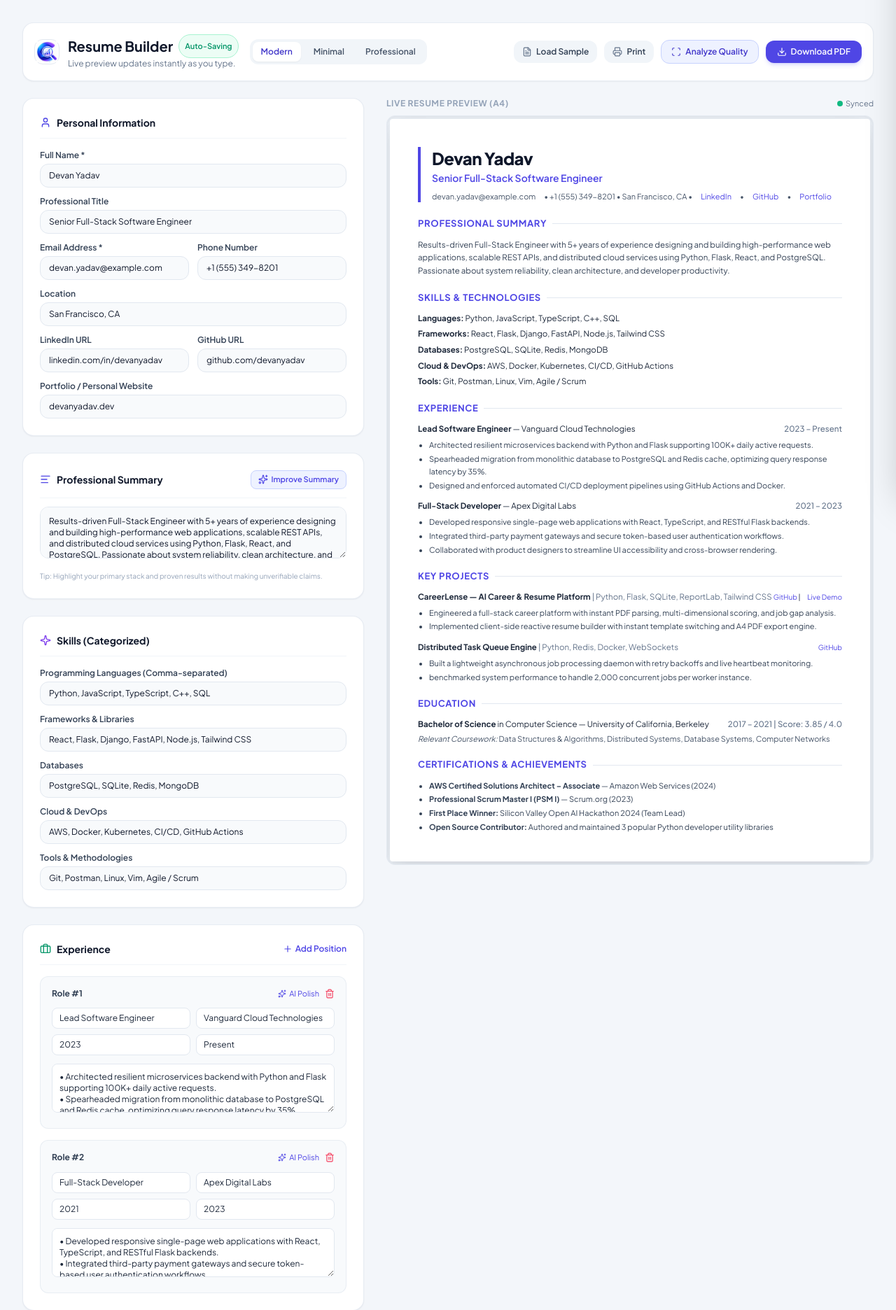
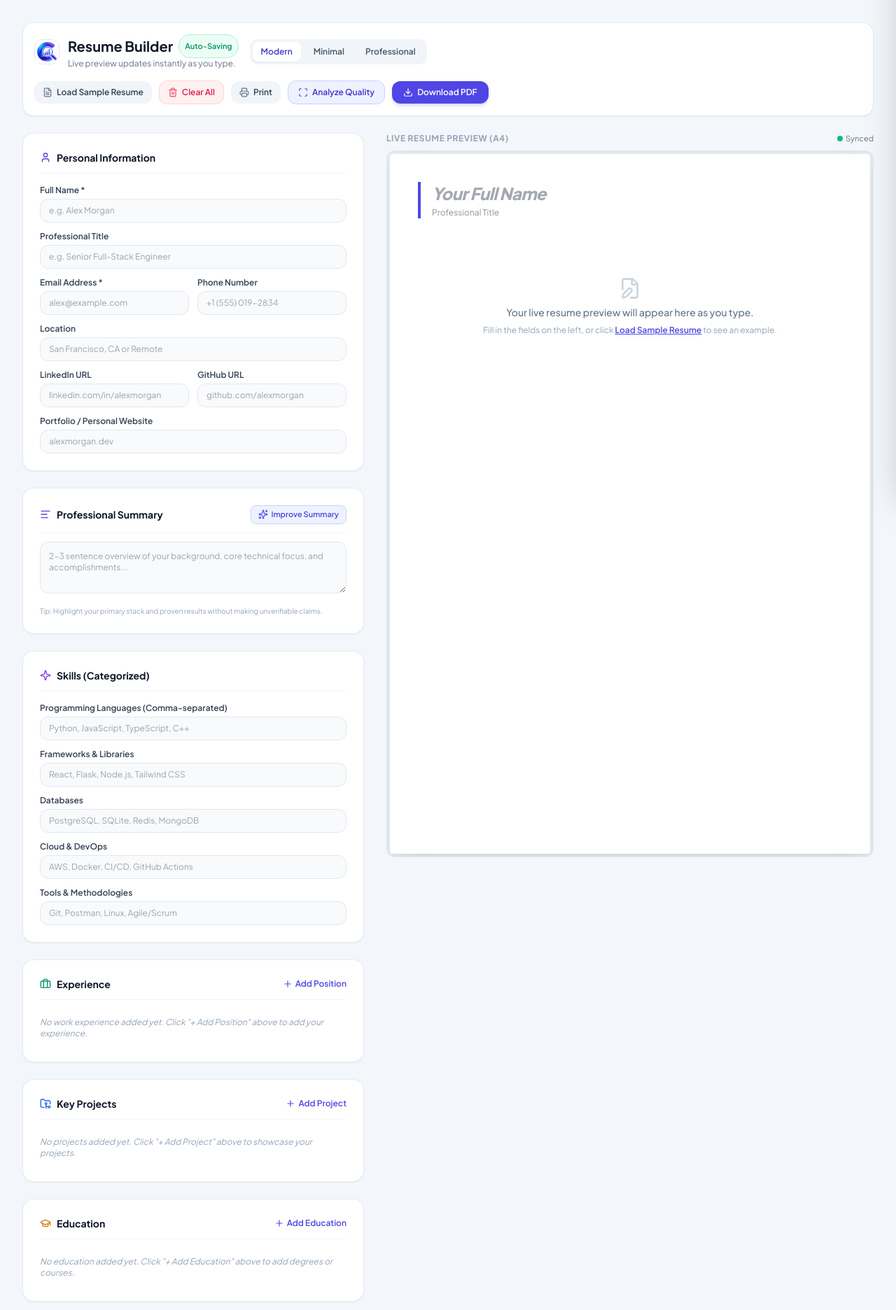
Before and after one commit to devyadav0011/CareerLense, a Flask app: page /builder in a window 1280 px wide. Shown: the part 98-1970 px from the top of the page at 70% size. Run offline with Flask 3, Linux system fonts and the light colour scheme; some libraries are stand-ins or nearby versions.

Commit message:
solving issue

```diff
--- a/app/static/js/builder.js
+++ b/app/static/js/builder.js
@@ -121,18 +121,94 @@
         loadInitialResumeData();
     }
 
+    function setInputValue(id, val) {
+        const el = document.getElementById(id);
+        if (el) el.value = val || '';
+    }
+
+    function hasResumeContent(data) {
+        if (!data) return false;
+        const pi = data.personal_info || {};
+        for (const k in pi) {
+            if (typeof pi[k] === 'string' && pi[k].trim().length > 0) return true;
+        }
+        const sk = data.skills || {};
+        for (const k in sk) {
+            if (Array.isArray(sk[k]) && sk[k].length > 0) return true;
+            if (typeof sk[k] === 'string' && sk[k].trim().length > 0) return true;
+        }
+        if (Array.isArray(data.experience) && data.experience.some(e => (e.position && e.position.trim()) || (e.company && e.company.trim()) || (e.description && e.description.trim()))) return true;
+        if (Array.isArray(data.projects) && data.projects.some(p => (p.name && p.name.trim()) || (p.description && p.description.trim()))) return true;
+        if (Array.isArray(data.education) && data.education.some(ed => (ed.institution && ed.institution.trim()) || (ed.degree && ed.degree.trim()))) return true;
+        if (Array.isArray(data.certifications) && data.certifications.some(c => (c.certification && c.certification.trim()) || (c.name && c.name.trim()))) return true;
+        if (Array.isArray(data.achievements) && data.achievements.some(a => (a.title && a.title.trim()) || (a.description && a.description.trim()))) return true;
+        return false;
+    }
+
     async function loadInitialResumeData() {
         try {
             const res = await fetch('/api/resume/current');
             const data = await res.json();
-            if (data.resume && data.resume.structured_data && Object.keys(data.resume.structured_data).length > 0) {
+            if (data.resume && data.resume.structured_data && hasResumeContent(data.resume.structured_data)) {
                 populateForm(data.resume.structured_data);
                 return;
             }
         } catch (e) {}
 
-        // If nothing in session, load sample by default for instant delight
-        populateForm(SAMPLE_RESUME);
+        // Default: Open with empty fields. Do not automatically populate dummy data.
+        clearAllForm(false);
+    }
+
+    function clearAllForm(syncServer = true) {
+        if (saveTimeout) {
+            clearTimeout(saveTimeout);
+            saveTimeout = null;
+        }
+
+        resumeData.personal_info = {
+            full_name: '',
+            title: '',
+            email: '',
+            phone: '',
+            location: '',
+            linkedin: '',
+            github: '',
+            portfolio: '',
+            summary: ''
+        };
+        resumeData.skills = {
+            programming_languages: [],
+            frameworks: [],
+            databases: [],
+            cloud: [],
+            tools: [],
+            all: []
+        };
+        resumeData.experience = [];
+        resumeData.projects = [];
+        resumeData.education = [];
+        resumeData.certifications = [];
+        resumeData.achievements = [];
+
+        const inputIds = [
+            'pi_fullName', 'pi_title', 'pi_email', 'pi_phone', 'pi_location',
+            'pi_linkedin', 'pi_github', 'pi_portfolio', 'pi_summary',
+            'skills_lang', 'skills_frameworks', 'skills_databases', 'skills_cloud', 'skills_tools',
+            'certifications_text', 'achievements_text'
+        ];
+        inputIds.forEach(id => setInputValue(id, ''));
+
+        renderExperienceList();
+        renderProjectsList();
+        renderEducationList();
+        renderLivePreview();
+
+        if (syncServer) {
+            try {
+                fetch('/api/resume/current', { method: 'DELETE' });
+            } catch (e) {}
+            window.CareerLense?.showToast('Resume form cleared', 'info');
+        }
     }
 
     function populateForm(data) {
@@ -140,23 +216,23 @@
 
         // Personal info
         const pi = data.personal_info || {};
-        document.getElementById('pi_fullName').value = pi.full_name || '';
-        document.getElementById('pi_title').value = pi.title || '';
-        document.getElementById('pi_email').value = pi.email || '';
-        document.getElementById('pi_phone').value = pi.phone || '';
-        document.getElementById('pi_location').value = pi.location || '';
-        document.getElementById('pi_linkedin').value = pi.linkedin || '';
-        document.getElementById('pi_github').value = pi.github || '';
-        document.getElementById('pi_portfolio').value = pi.portfolio || '';
-        document.getElementById('pi_summary').value = pi.summary || '';
+        setInputValue('pi_fullName', pi.full_name || '');
+        setInputValue('pi_title', pi.title || '');
+        setInputValue('pi_email', pi.email || '');
+        setInputValue('pi_phone', pi.phone || '');
+        setInputValue('pi_location', pi.location || '');
+        setInputValue('pi_linkedin', pi.linkedin || '');
+        setInputValue('pi_github', pi.github || '');
+        setInputValue('pi_portfolio', pi.portfolio || '');
+        setInputValue('pi_summary', pi.summary || '');
 
         // Skills
         const sk = data.skills || {};
-        document.getElementById('skills_lang').value = (sk.programming_languages || []).join(', ');
-        document.getElementById('skills_frameworks').value = (sk.frameworks || []).join(', ');
-        document.getElementById('skills_databases').value = (sk.databases || []).join(', ');
-        document.getElementById('skills_cloud').value = (sk.cloud || []).join(', ');
-        document.getElementById('skills_tools').value = (sk.tools || []).join(', ');
+        setInputValue('skills_lang', (sk.programming_languages || []).join(', '));
+        setInputValue('skills_frameworks', (sk.frameworks || []).join(', '));
+        setInputValue('skills_databases', (sk.databases || []).join(', '));
+        setInputValue('skills_cloud', (sk.cloud || []).join(', '));
+        setInputValue('skills_tools', (sk.tools || []).join(', '));
 
         // Experience
         resumeData.experience = JSON.parse(JSON.stringify(data.experience || []));
@@ -172,15 +248,19 @@
 
         // Certifications & Achievements
         if (data.certifications && data.certifications.length > 0) {
-            document.getElementById('certifications_text').value = data.certifications.map(c =>
+            setInputValue('certifications_text', data.certifications.map(c =>
                 `${c.certification || c.name || ''} | ${c.issuer || ''} | ${c.date || ''}`
-            ).join('\n');
+            ).join('\n'));
+        } else {
+            setInputValue('certifications_text', '');
         }
 
         if (data.achievements && data.achievements.length > 0) {
-            document.getElementById('achievements_text').value = data.achievements.map(a =>
+            setInputValue('achievements_text', data.achievements.map(a =>
                 a.title ? `${a.title}: ${a.description || ''}` : (a.description || '')
-            ).join('\n');
+            ).join('\n'));
+        } else {
+            setInputValue('achievements_text', '');
         }
 
         syncModelFromInputs();
@@ -206,14 +286,21 @@
             }
         });
 
-        // Load sample button
+        // Load sample resume button
         document.getElementById('loadSampleBtn')?.addEventListener('click', () => {
             populateForm(SAMPLE_RESUME);
+            scheduleAutoSave();
             window.CareerLense?.showToast('Loaded sample software engineer resume!', 'success');
+        });
+
+        // Clear all button
+        document.getElementById('clearAllBtn')?.addEventListener('click', () => {
+            clearAllForm(true);
         });
     }
 
     function syncModelFromInputs() {
+        if (!document.getElementById('pi_fullName')) return;
         resumeData.personal_info.full_name = document.getElementById('pi_fullName')?.value.trim() || '';
         resumeData.personal_info.title = document.getElementById('pi_title')?.value.trim() || '';
         resumeData.personal_info.email = document.getElementById('pi_email')?.value.trim() || '';
@@ -337,6 +424,11 @@
         if (!container) return;
 
         container.innerHTML = '';
+        if (resumeData.experience.length === 0) {
+            container.innerHTML = '<p class="text-xs text-slate-400 dark:text-slate-500 italic py-2">No work experience added yet. Click "+ Add Position" above to add your experience.</p>';
+            return;
+        }
+
         resumeData.experience.forEach((exp, idx) => {
             const card = document.createElement('div');
             card.className = 'p-4 rounded-xl bg-slate-50 dark:bg-slate-800/60 border border-slate-200/70 dark:border-slate-700 space-y-3';
@@ -384,6 +476,7 @@
                         resumeData.experience[i].description = d.improved;
                         renderExperienceList();
                         renderLivePreview();
+                        scheduleAutoSave();
                         window.CareerLense?.showToast('Bullet points improved!', 'success');
                     }
                 } catch (err) {
@@ -400,6 +493,11 @@
         if (!container) return;
 
         container.innerHTML = '';
+        if (resumeData.projects.length === 0) {
+            container.innerHTML = '<p class="text-xs text-slate-400 dark:text-slate-500 italic py-2">No projects added yet. Click "+ Add Project" above to showcase your projects.</p>';
+            return;
+        }
+
         resumeData.projects.forEach((proj, idx) => {
             const card = document.createElement('div');
             card.className = 'p-4 rounded-xl bg-slate-50 dark:bg-slate-800/60 border border-slate-200/70 dark:border-slate-700 space-y-3';
@@ -447,6 +545,7 @@
                         resumeData.projects[i].description = d.improved;
                         renderProjectsList();
                         renderLivePreview();
+                        scheduleAutoSave();
                         window.CareerLense?.showToast('Project description improved!', 'success');
                     }
                 } catch (err) {
@@ -463,6 +562,10 @@
         if (!container) return;
 
         container.innerHTML = '';
+        if (resumeData.education.length === 0) {
+            container.innerHTML = '<p class="text-xs text-slate-400 dark:text-slate-500 italic py-2">No education added yet. Click "+ Add Education" above to add degrees or courses.</p>';
+            return;
+        }
         resumeData.education.forEach((edu, idx) => {
             const card = document.createElement('div');
             card.className = 'p-4 rounded-xl bg-slate-50 dark:bg-slate-800/60 border border-slate-200/70 dark:border-slate-700 space-y-3';
@@ -494,13 +597,30 @@
         const sheet = document.getElementById('resumePreviewSheet');
         if (!sheet) return;
 
-        const pi = resumeData.personal_info;
-        const skills = resumeData.skills;
-        const exp = resumeData.experience;
-        const projs = resumeData.projects;
-        const edu = resumeData.education;
-        const certs = resumeData.certifications;
-        const ach = resumeData.achievements;
+        const pi = resumeData.personal_info || {};
+        const skills = resumeData.skills || {};
+        const exp = resumeData.experience || [];
+        const projs = resumeData.projects || [];
+        const edu = resumeData.education || [];
+        const certs = resumeData.certifications || [];
+        const ach = resumeData.achievements || [];
+
+        if (!hasResumeContent(resumeData)) {
+            sheet.innerHTML = `
+                <!-- Resume Header Placeholder -->
+                <div class="preview-header">
+                    <h1 class="text-2xl font-black tracking-tight opacity-40 italic">Your Full Name</h1>
+                    <p class="text-xs opacity-50 mt-1">Professional Title</p>
+                </div>
+                <div class="py-16 text-center text-slate-400 dark:text-slate-500 space-y-2">
+                    <i data-lucide="file-edit" class="w-8 h-8 mx-auto text-slate-300 dark:text-slate-600 mb-2"></i>
+                    <p class="text-sm font-medium text-slate-500 dark:text-slate-400">Your live resume preview will appear here as you type.</p>
+                    <p class="text-xs text-slate-400">Fill in the fields on the left, or click <button type="button" class="text-brand-600 dark:text-brand-400 font-semibold underline hover:no-underline" onclick="window.CareerLenseBuilder.loadSample()">Load Sample Resume</button> to see an example.</p>
+                </div>
+            `;
+            if (window.lucide) window.lucide.createIcons();
+            return;
+        }
 
         let contactParts = [];
         if (pi.email) contactParts.push(`<a href="mailto:${escapeHtml(pi.email)}" class="hover:underline">${escapeHtml(pi.email)}</a>`);
@@ -640,17 +760,24 @@
         if (saveTimeout) clearTimeout(saveTimeout);
         saveTimeout = setTimeout(async () => {
             try {
-                await fetch('/api/builder/save', {
-                    method: 'POST',
-                    headers: { 'Content-Type': 'application/json' },
-                    body: JSON.stringify(resumeData)
-                });
+                if (hasResumeContent(resumeData)) {
+                    await fetch('/api/builder/save', {
+                        method: 'POST',
+                        headers: { 'Content-Type': 'application/json' },
+                        body: JSON.stringify(resumeData)
+                    });
+                }
             } catch (e) {}
         }, 1200);
     }
 
     function bindExportButtons() {
         document.getElementById('exportPdfBtn')?.addEventListener('click', async () => {
+            if (!hasResumeContent(resumeData)) {
+                window.CareerLense?.showToast('Please enter your resume details or load a sample first.', 'warning');
+                return;
+            }
+
             const btn = document.getElementById('exportPdfBtn');
             btn.innerHTML = '<span class="animate-spin">⏳</span> Generating...';
 
@@ -683,7 +810,32 @@
         });
 
         document.getElementById('printResumeBtn')?.addEventListener('click', () => {
+            if (!hasResumeContent(resumeData)) {
+                window.CareerLense?.showToast('Please enter your resume details or load a sample first.', 'warning');
+                return;
+            }
             window.print();
+        });
+
+        document.getElementById('analyzeThisResumeBtn')?.addEventListener('click', async (e) => {
+            if (!hasResumeContent(resumeData)) {
+                e.preventDefault();
+                window.CareerLense?.showToast('Please enter your resume details or load a sample first.', 'warning');
+                return;
+            }
+            e.preventDefault();
+            const btn = document.getElementById('analyzeThisResumeBtn');
+            btn.innerHTML = '<span class="animate-spin">⏳</span> Saving...';
+            try {
+                await fetch('/api/builder/save', {
+                    method: 'POST',
+                    headers: { 'Content-Type': 'application/json' },
+                    body: JSON.stringify(resumeData)
+                });
+                window.location.href = btn.getAttribute('href');
+            } catch (err) {
+                window.location.href = btn.getAttribute('href');
+            }
         });
     }
 
@@ -709,6 +861,7 @@
                     document.getElementById('pi_summary').value = d.improved;
                     syncModelFromInputs();
                     renderLivePreview();
+                    scheduleAutoSave();
                     window.CareerLense?.showToast('Professional summary improved!', 'success');
                 }
             } catch (err) {
@@ -726,7 +879,7 @@
         return String(text).replace(/[&<>"']/g, m => map[m]);
     }
 
-    // Public API for inline onclick handlers in dynamic cards
+    // Public API for inline onclick handlers in dynamic cards & programmatic controls
     window.CareerLenseBuilder = {
         updateExp: (idx, field, val) => {
             if (resumeData.experience[idx]) {
@@ -766,7 +919,15 @@
             renderEducationList();
             renderLivePreview();
             scheduleAutoSave();
-        }
+        },
+        clearAll: () => clearAllForm(true),
+        loadSample: () => {
+            populateForm(SAMPLE_RESUME);
+            scheduleAutoSave();
+            window.CareerLense?.showToast('Loaded sample software engineer resume!', 'success');
+        },
+        getResumeData: () => JSON.parse(JSON.stringify(resumeData)),
+        hasResumeContent: () => hasResumeContent(resumeData)
     };
 
     if (document.readyState === 'loading') {
--- a/app/templates/builder.html
+++ b/app/templates/builder.html
@@ -67,11 +67,15 @@
                 </div>
             </div>
 
-            <!-- Right: Actions (Download PDF, Print, Analyze, AI Improver) -->
+            <!-- Right: Actions (Load Sample Resume, Clear All, Print, Analyze, Download PDF) -->
             <div class="flex flex-wrap items-center gap-2.5">
-                <button type="button" id="loadSampleBtn" class="px-3 py-2 rounded-xl text-xs font-semibold text-slate-700 dark:text-slate-300 bg-slate-100 dark:bg-slate-800 hover:bg-slate-200 dark:hover:bg-slate-700 transition-all flex items-center gap-1.5">
+                <button type="button" id="loadSampleBtn" class="px-3 py-2 rounded-xl text-xs font-semibold text-slate-700 dark:text-slate-300 bg-slate-100 dark:bg-slate-800 hover:bg-slate-200 dark:hover:bg-slate-700 transition-all flex items-center gap-1.5" title="Populate form with sample resume data">
                     <i data-lucide="file-text" class="w-3.5 h-3.5 text-slate-500"></i>
-                    Load Sample
+                    Load Sample Resume
+                </button>
+                <button type="button" id="clearAllBtn" class="px-3 py-2 rounded-xl text-xs font-semibold text-rose-600 dark:text-rose-400 bg-rose-50 dark:bg-rose-950/50 hover:bg-rose-100 dark:hover:bg-rose-900/50 border border-rose-200/80 dark:border-rose-900/60 transition-all flex items-center gap-1.5" title="Clear all fields and reset form">
+                    <i data-lucide="trash-2" class="w-3.5 h-3.5 text-rose-500"></i>
+                    Clear All
                 </button>
                 <button type="button" id="printResumeBtn" class="px-3 py-2 rounded-xl text-xs font-semibold text-slate-700 dark:text-slate-300 bg-slate-100 dark:bg-slate-800 hover:bg-slate-200 dark:hover:bg-slate-700 transition-all flex items-center gap-1.5">
                     <i data-lucide="printer" class="w-3.5 h-3.5 text-slate-500"></i>
```
Also changed, not shown: tests/test_routes.py (+53 -0 lines).
